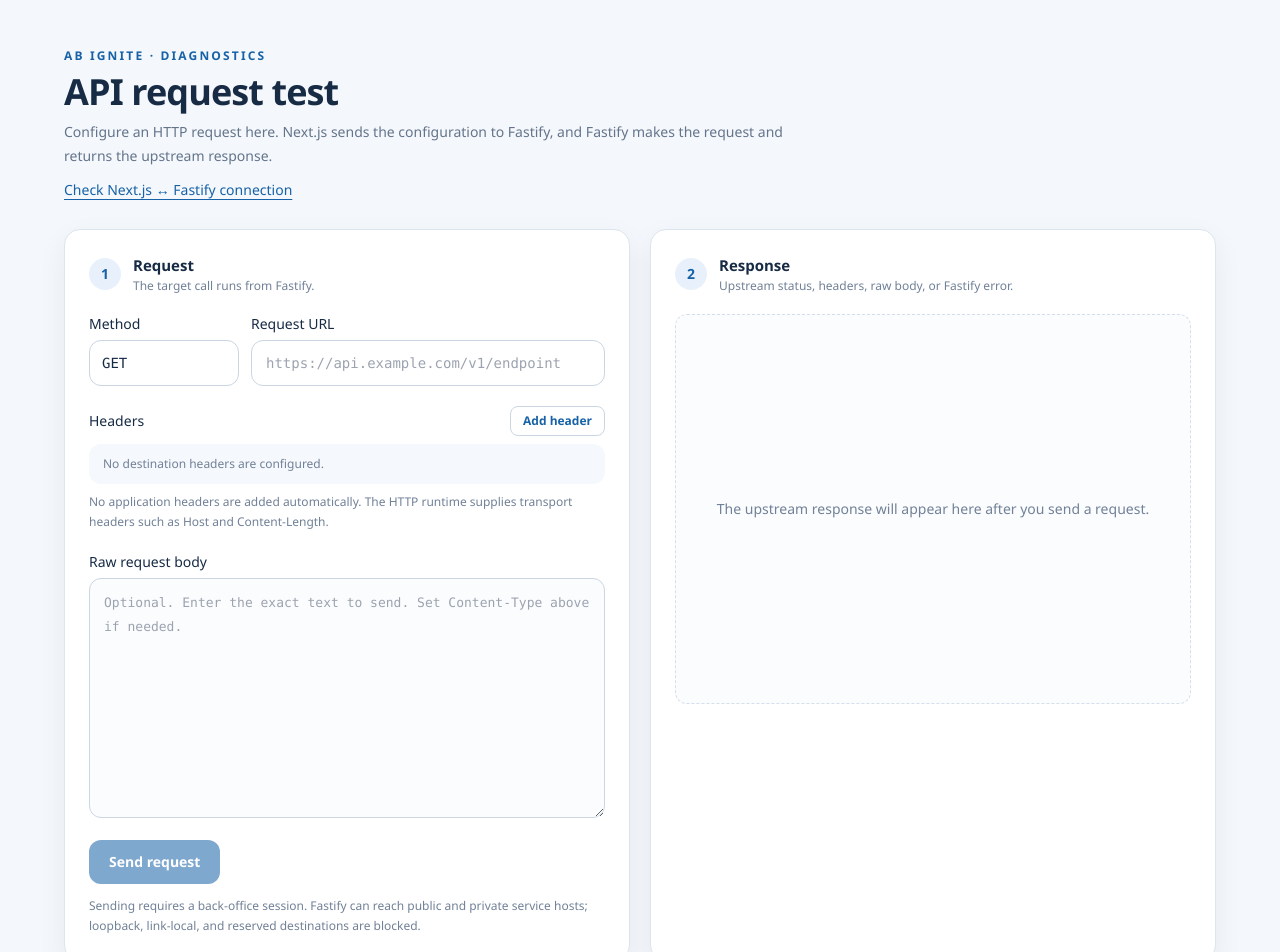
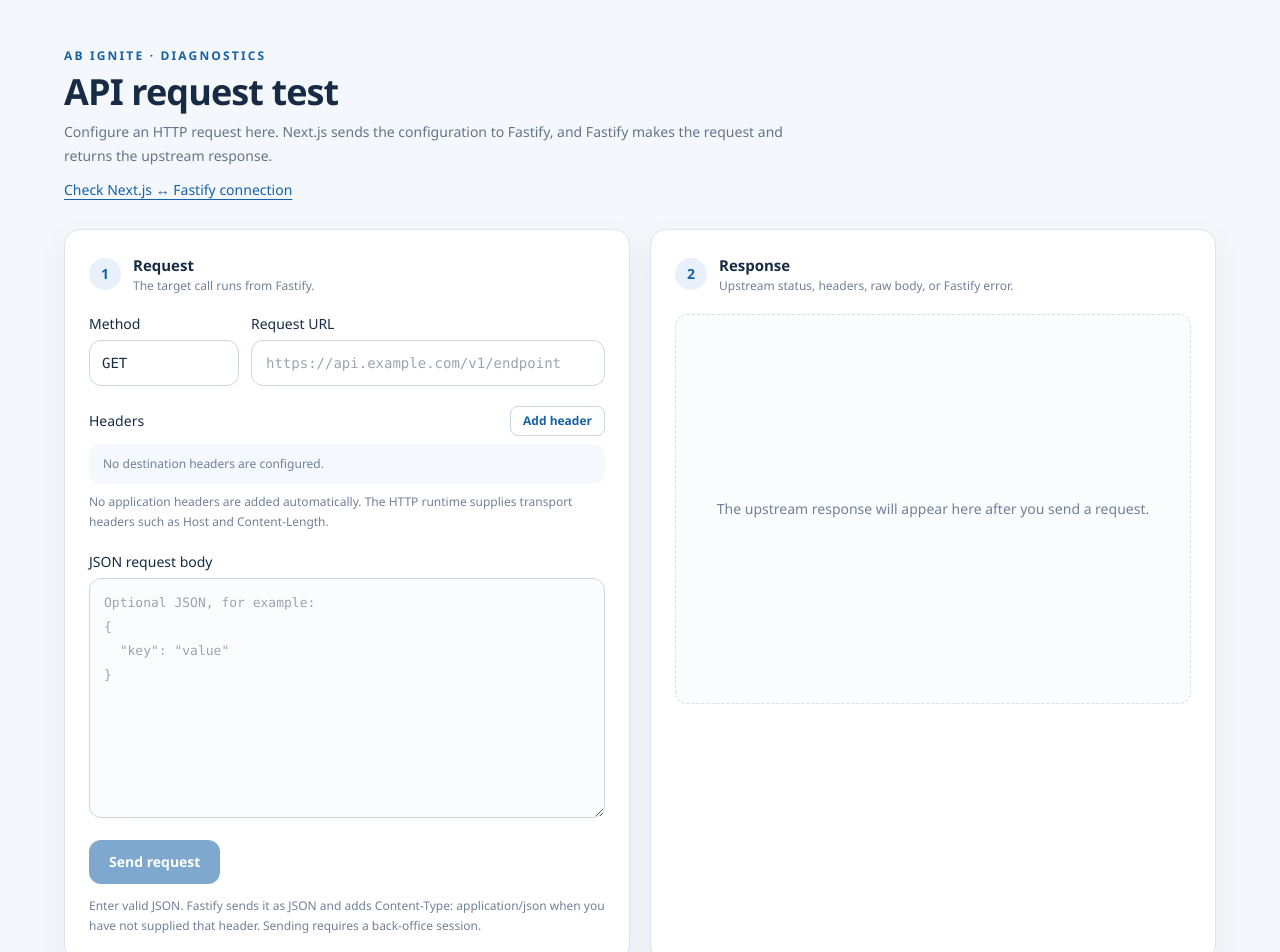
Before and after one commit to Padma-Dev-E/AB-ignite-frontend, a Next.js app: page /ai-test in a window 1280 px wide. Shown: the top 952 px of the page. Built offline with nearby package versions, Linux system fonts and the light colour scheme.

Commit message:
Use a JSON editor in API test tool

```diff
--- a/src/features/ai-test/ai-test-page.tsx
+++ b/src/features/ai-test/ai-test-page.tsx
@@ -4,9 +4,10 @@ import { useState } from "react";
 import { withBasePath } from "../../lib/routing/base-path";
 
 type HeaderRow = { id: string; name: string; value: string };
+type OutboundHeader = { name: string; value: string };
 type TestResult = {
   requestId?: string;
-  request?: { method: string; url: string; headers: HeaderRow[]; body: string };
+  request?: { method: string; url: string; headers: OutboundHeader[]; hasBody: boolean; body: unknown };
   response?: {
     status: number;
     statusText: string;
@@ -32,6 +33,16 @@ export function AiTestPage() {
   async function sendRequest(event: React.FormEvent<HTMLFormElement>) {
     event.preventDefault();
     setResult(null);
+    const hasBody = body.trim().length > 0;
+    let jsonBody: unknown = null;
+    if (hasBody) {
+      try {
+        jsonBody = JSON.parse(body);
+      } catch (error) {
+        setResult({ error: { name: "SyntaxError", message: error instanceof Error ? error.message : String(error) } });
+        return;
+      }
+    }
     setBusy(true);
     try {
       const response = await fetch(withBasePath("/api/ai-test"), {
@@ -41,7 +52,8 @@ export function AiTestPage() {
           url,
           method,
           headers: headers.filter((header) => header.name.trim()),
-          body,
+          hasBody,
+          body: jsonBody,
         }),
         cache: "no-store",
       });
@@ -146,20 +158,20 @@ export function AiTestPage() {
               <p className="mt-2 text-xs leading-5 text-[#718197]">No application headers are added automatically. The HTTP runtime supplies transport headers such as Host and Content-Length.</p>
             </div>
 
-            <label htmlFor="request-body" className="mb-1.5 mt-5 block text-sm font-medium">Raw request body</label>
+            <label htmlFor="request-body" className="mb-1.5 mt-5 block text-sm font-medium">JSON request body</label>
             <textarea
               id="request-body"
               spellCheck={false}
               value={body}
               onChange={(event) => setBody(event.target.value)}
-              placeholder="Optional. Enter the exact text to send. Set Content-Type above if needed."
+              placeholder={'Optional JSON, for example:\n{\n  "key": "value"\n}'}
               className="min-h-[240px] w-full resize-y rounded-xl border border-[#cbd6e2] bg-[#fbfcfe] px-3.5 py-3 font-mono text-[13px] leading-6 outline-none transition focus:border-[#1762a7] focus:ring-2 focus:ring-[#1762a7]/15"
             />
 
             <button type="submit" disabled={busy || !url.trim() || !method.trim()} className="mt-4 inline-flex min-h-11 items-center justify-center rounded-xl bg-[#1762a7] px-5 text-sm font-semibold text-white transition hover:bg-[#104f8a] disabled:cursor-not-allowed disabled:opacity-55">
               {busy ? "Sending from Fastify…" : "Send request"}
             </button>
-            <p className="mt-3 text-xs leading-5 text-[#718197]">Sending requires a back-office session. Fastify can reach public and private service hosts; loopback, link-local, and reserved destinations are blocked.</p>
+            <p className="mt-3 text-xs leading-5 text-[#718197]">Enter valid JSON. Fastify sends it as JSON and adds Content-Type: application/json when you have not supplied that header. Sending requires a back-office session.</p>
           </section>
 
           <section className="min-h-[520px] rounded-2xl border border-[#dce4ed] bg-white p-5 shadow-[0_10px_30px_rgba(27,55,88,0.06)] sm:p-6" aria-live="polite">
```
